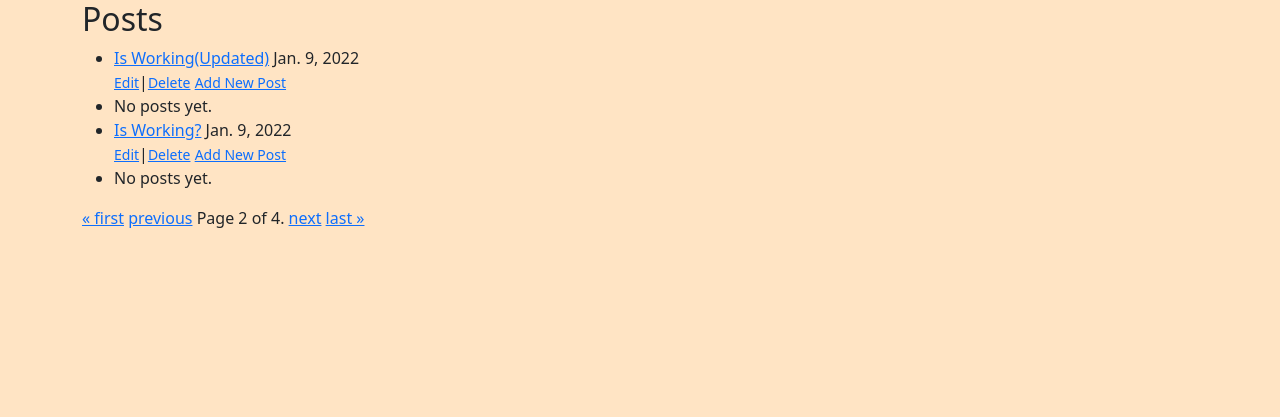
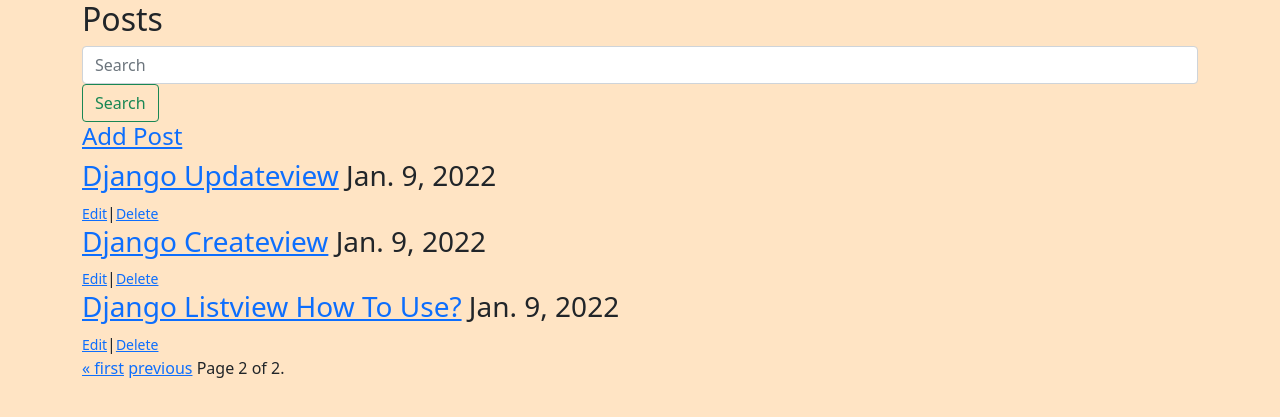
Before and after one commit to DevOckha/PushYourSelfBlog, a Django app: a page that uses blog/templates/blog/home.html in a window 1280 px wide. Shown: the top 417 px of the page. Run offline with Django 4.2, Linux system fonts and the light colour scheme; a user stored in the database is signed in; data comes from the database, SQL or seed files in the repository; both versions use the stored data as it was after the commit; some libraries are stand-ins or nearby versions.

Commit message:
add search bar

```diff
--- a/blog/templates/blog/home.html
+++ b/blog/templates/blog/home.html
@@ -3,16 +3,22 @@
 
 {% block content %}
 <h2>Posts</h2>
-    <ul>
-        {% for post in posts  %}
-            <li>  <a href=" {{ post.get_absolute_url }} ">{{post.title|title}}</a> {{post.published_date|date}}</li>
+    <form class="form-inline my-2 my-lg-0" method="get" action="{% url 'posts:search_posts' %}">
+        <input class="form-control mr-sm-2" type="search" placeholder="Search" aria-label="Search" name="search" >
+        <button class="btn btn-outline-success my-2 my-sm-0" type="submit">Search</button>
+    </form>
+    {% if request.user.is_authenticated %}
+        <h4><a href="{% url 'posts:post_create' %}">Add Post</a></h4>
+    {% endif %}
+
+    {% for post in posts  %}
+        <div>
+            <h3><a href="{{ post.get_absolute_url }}">{{post.title|title}}</a> {{post.published_date|date}}</h3>
             {% if request.user.is_authenticated %}
-            <small><a href="{% url 'posts:post_update' post.slug %}">Edit</a></small>|<small><a href="{% url 'posts:post_delete' post.slug %}">Delete</a></small>
-            <small><a href="{% url 'posts:post_create'  %}">Add New Post </a></small>
-            <li>No posts yet.</li>
+                <small><a href="{% url 'posts:post_update' post.slug %}">Edit</a></small>|<small><a href="{% url 'posts:post_delete' post.slug %}">Delete</a></small>
             {% endif %}
-        {% endfor %}
-    </ul>
+        </div>
+    {% endfor %}
     <div class="pagination">
         <span class="step-links">
             {% if page_obj.has_previous %}
--- a/blog/templates/blog/post_create.html
+++ b/blog/templates/blog/post_create.html
@@ -1,12 +1,12 @@
 {% extends 'blog/base.html' %}
 {% block title %}Post Create{% endblock title %}
-
+{% load crispy_forms_tags %}
 {% block content %}
 
     <div>
         <form action="" method="post" enctype="multipart/form-data">
             {% csrf_token %}
-            {{form.as_p}}
+            {{form|crispy}}
             <input type="submit" value="Save">
         </form>
     </div>
--- a/blog/templates/blog/post_delete.html
+++ b/blog/templates/blog/post_delete.html
@@ -1,11 +1,11 @@
 {% extends 'blog/base.html' %}
 {% block title %}Post Update{% endblock title %}
-
+{% load crispy_forms_tags %}
 {% block content %}
     <div>
         <form  method="post" enctype="multipart/form-data">
             {% csrf_token %}
-            {{form.as_p}}
+            {{form|crispy}}
             <input type="submit" value="Delete">
         </form>
         <p><a href="{% url 'posts:home'  %}">Go back home </a></p>
--- a/blog/templates/blog/post_detail.html
+++ b/blog/templates/blog/post_detail.html
@@ -2,8 +2,8 @@
 {% block title %}Post{% endblock title %}
 
 {% block content %}
-    <div>
-        <h3> {{post.title|title}}-{{post.published_date|date}} </h3>
+    <div class="container">
+        <h3> {{post.title|title}}  {{post.published_date|date}} </h3>
         <p> {{post.content}} </p>
         <p><a href="{% url 'posts:home'  %}">Go back home </a></p>
     </div>
--- a/blog/templates/blog/post_update.html
+++ b/blog/templates/blog/post_update.html
@@ -1,11 +1,11 @@
 {% extends 'blog/base.html' %}
 {% block title %}Post Update{% endblock title %}
-
+{% load crispy_forms_tags %}
 {% block content %}
     <div>
         <form action="" method="post" enctype="multipart/form-data">
             {% csrf_token %}
-            {{form.as_p}}
+            {{ form|crispy }}
             <input type="submit" value="Edit">
         </form>
         <p><a href="{% url 'posts:home'  %}">Go back home </a></p>
--- a/blog/urls.py
+++ b/blog/urls.py
@@ -1,6 +1,6 @@
 from unicodedata import name
 from django.urls import path
-from .views import PostListView, PostDetailView, PostCreateView, PostUpdateView, PostDeleteView
+from .views import PostListView, PostDetailView, PostCreateView, PostUpdateView, PostDeleteView, PostSearchView
 
 app_name = 'posts'
 urlpatterns = [
@@ -9,5 +9,5 @@ urlpatterns = [
     path('post/create/', PostCreateView.as_view(), name='post_create'),
     path('post/update/<slug:slug>', PostUpdateView.as_view(), name='post_update'),
     path('post/delete/<slug:slug>', PostDeleteView.as_view(), name='post_delete'),
-
+    path('post/', PostSearchView.as_view(), name='search_posts'),
 ]
--- a/blog/views.py
+++ b/blog/views.py
@@ -2,14 +2,14 @@ from django.shortcuts import redirect
 from django.views.generic import ListView, DetailView, CreateView, UpdateView, DeleteView
 from django.urls import reverse_lazy
 from .models import Post
-
+from django.db.models import Q
 
 class PostListView(ListView):
     model = Post
     template_name = 'blog/home.html'
     context_object_name = 'posts'
     ordering = ['-published_date']
-    paginate_by = 2
+    paginate_by = 5
 
 
 class PostDetailView(DetailView):
@@ -37,3 +37,14 @@ class PostDeleteView(DeleteView):
     model = Post
     template_name = 'blog/post_delete.html'
     success_url = reverse_lazy('posts:home')
+
+
+class PostSearchView(ListView):
+    model = Post
+    template_name = 'blog/post_search.html'
+
+    def get_queryset(self):
+        result = super(PostSearchView, self).get_queryset()
+        query = self.request.GET.get('search')
+        object_list = Post.objects.filter(Q(title__icontains=query) | Q(content__icontains=query))
+        return object_list
--- a/blog_project/settings.py
+++ b/blog_project/settings.py
@@ -40,6 +40,9 @@ INSTALLED_APPS = [
 
     #local apps
     'blog.apps.BlogConfig',
+
+    #3rd party
+    'crispy_forms',
 ]
 
 MIDDLEWARE = [
@@ -127,3 +130,5 @@ STATIC_ROOT = os.path.join(BASE_DIR, 'staticfiles')
 # https://docs.djangoproject.com/en/4.0/ref/settings/#default-auto-field
 
 DEFAULT_AUTO_FIELD = 'django.db.models.BigAutoField'
+
+CRISPY_TEMPLATE_PACK = 'bootstrap4'
```
Also changed, not shown: blog/templates/blog/post_search.html (added, +11 -0 lines), blog/models.py (line endings or trailing spaces), db.sqlite3.
